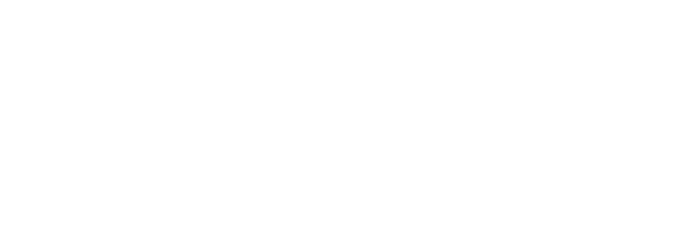
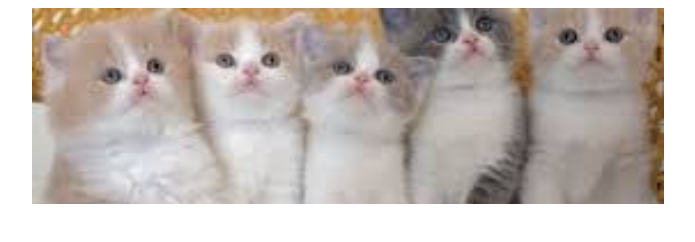
Before and after one commit to kttchkn/-2.-JS-git, a plain HTML site: page index.html in a window 1280 px wide. Shown: the whole page, without its empty margins (292-987 px from the left). Drawn offline with nearby package versions, Linux system fonts and the light colour scheme.

Commit message:
Задание 2

```diff
--- a/index.html
+++ b/index.html
@@ -1,13 +1,64 @@
-<!doctype html>
+<!DOCTYPE html>
 <html lang="en">
+
 <head>
-    <meta charset="UTF-8">
-    <meta name="viewport"
-          content="width=device-width, user-scalable=no, initial-scale=1.0, maximum-scale=1.0, minimum-scale=1.0">
-    <meta http-equiv="X-UA-Compatible" content="ie=edge">
-    <title>Лабораторная работа № 2. Основы JS и git</title>
+    <meta charset="utf-8" />
+    <title>Swiper demo</title>
+    <meta name="viewport" content="width=device-width, initial-scale=1, minimum-scale=1, maximum-scale=1" />
+    <!-- Link Swiper's CSS -->
+    <link rel="stylesheet" href="https://cdn.jsdelivr.net/npm/swiper@12/swiper-bundle.min.css" />
+
+    <!-- Demo styles -->
+    <style>
+        html,
+        body {
+            position: relative;
+            height: 70%;
+        }
+
+
+        .swiper {
+            width: 50%;
+            height: 50%;
+        }
+
+        .swiper-slide {
+            text-align: center;
+            font-size: 18px;
+            background: #444;
+            display: flex;
+            justify-content: center;
+            align-items: center;
+        }
+
+        .swiper-slide img {
+            display: block;
+            width: 100%;
+            height: 100%;
+            object-fit: cover;
+        }
+    </style>
 </head>
+
 <body>
+<!-- Swiper -->
+<div class="swiper mySwiper">
+    <div class="swiper-wrapper">
+        <div class="swiper-slide"><img src="img/download.jfif" alt=""></div>
+        <div class="swiper-slide"><img src="img/download2.jfif" alt=""></div>
+        <div class="swiper-slide"><img src="img/download.jfif" alt=""></div>
+        <div class="swiper-slide"><img src="img/images.jfif" alt=""></div>
 
+    </div>
+</div>
+
+<!-- Swiper JS -->
+<script src="https://cdn.jsdelivr.net/npm/swiper@12/swiper-bundle.min.js"></script>
+
+<!-- Initialize Swiper -->
+<script>
+    var swiper = new Swiper(".mySwiper", {});
+</script>
 </body>
+
 </html>
```
Also changed, not shown: img/download.jfif (added), img/download2.jfif (added), img/images.jfif (added).
